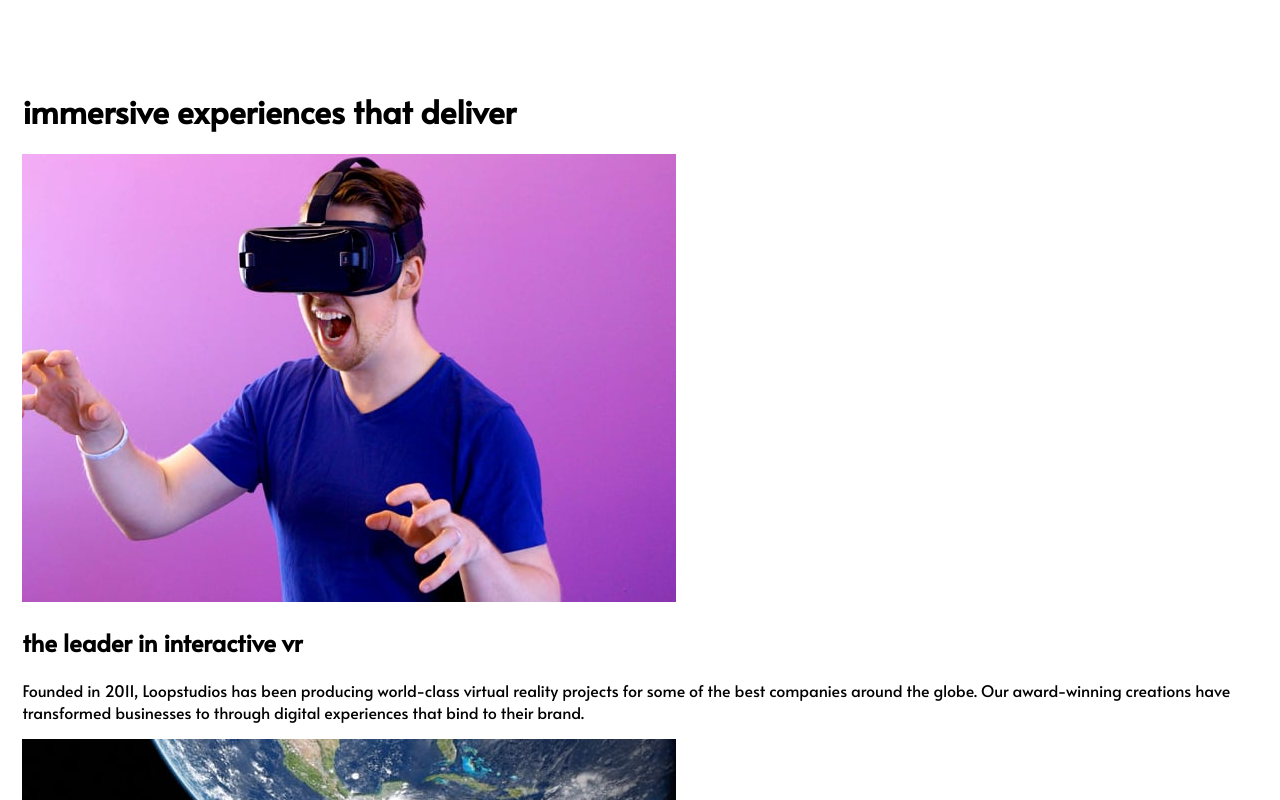
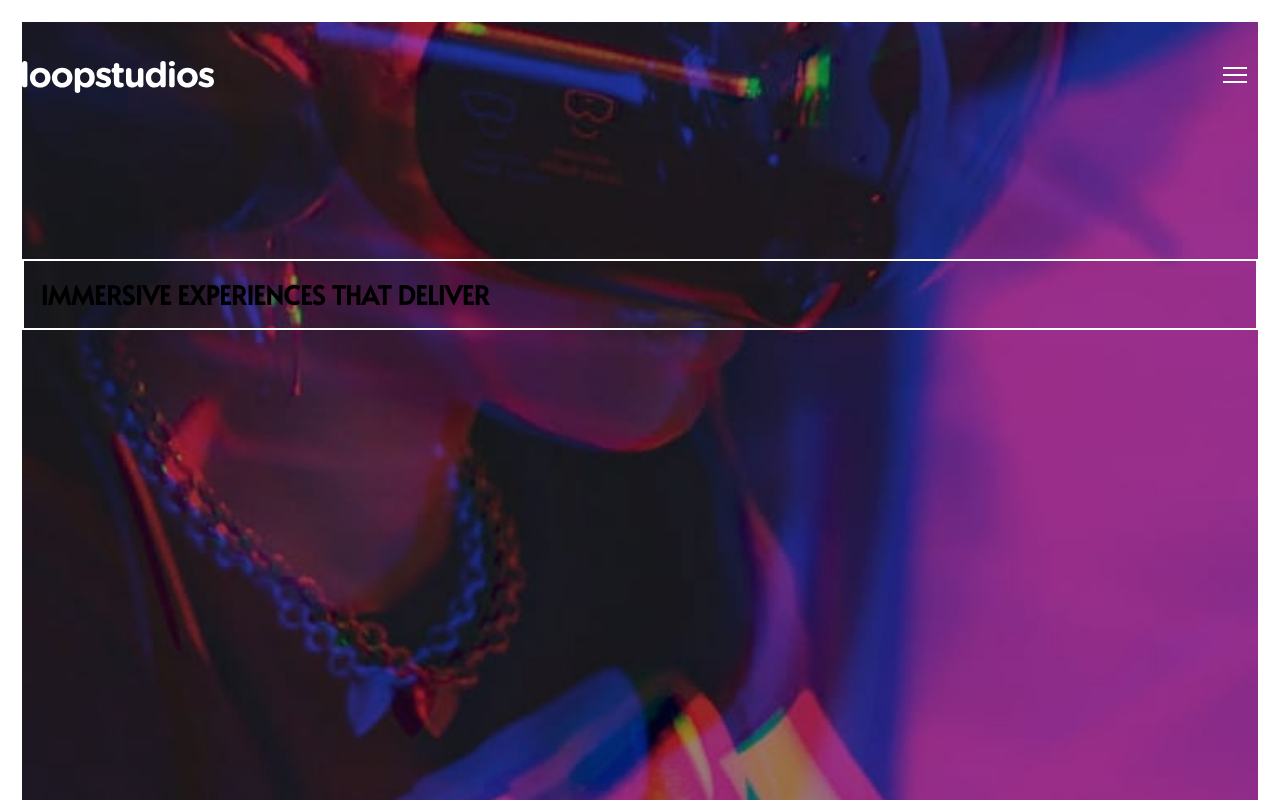
Before and after one commit to eniiku/loopstudios, a React (Vite) app: page / in a window 1280 px wide. Shown: the top 800 px of the page. Built offline with nearby package versions, Linux system fonts and the light colour scheme.

Commit message:
style(Hero): style Hero section

```diff
--- /dev/null
+++ b/src/components/Hero/Hero.scss
@@ -0,0 +1,16 @@
+.hero {
+  width: 100%;
+  height: 100vh;
+  padding-top: 2rem;
+  background: pink;
+  background-size: cover;
+  background-position: center;
+  background-repeat: no-repeat;
+  background-image: url("../../assets/images/mobile/image-hero.jpg");
+
+  &__head {
+    border: 2px solid var(--white-clr);
+    padding: 1rem;
+    margin: 10rem 0;
+  }
+}
--- a/src/components/Hero/Hero.tsx
+++ b/src/components/Hero/Hero.tsx
@@ -1,14 +1,15 @@
 import { Fragment } from "react";
 
 import Navbar from "../Navbar/Navbar";
+import "./Hero.scss";
 
 const Hero = () => {
   return (
-    <div>
+    <div className="hero">
       <Navbar />
-      <div>
-        <h1>immersive experiences that deliver</h1>
-      </div>
+      <h1 className="hero__head heading-text">
+        immersive experiences that deliver
+      </h1>
     </div>
   );
 };
```
